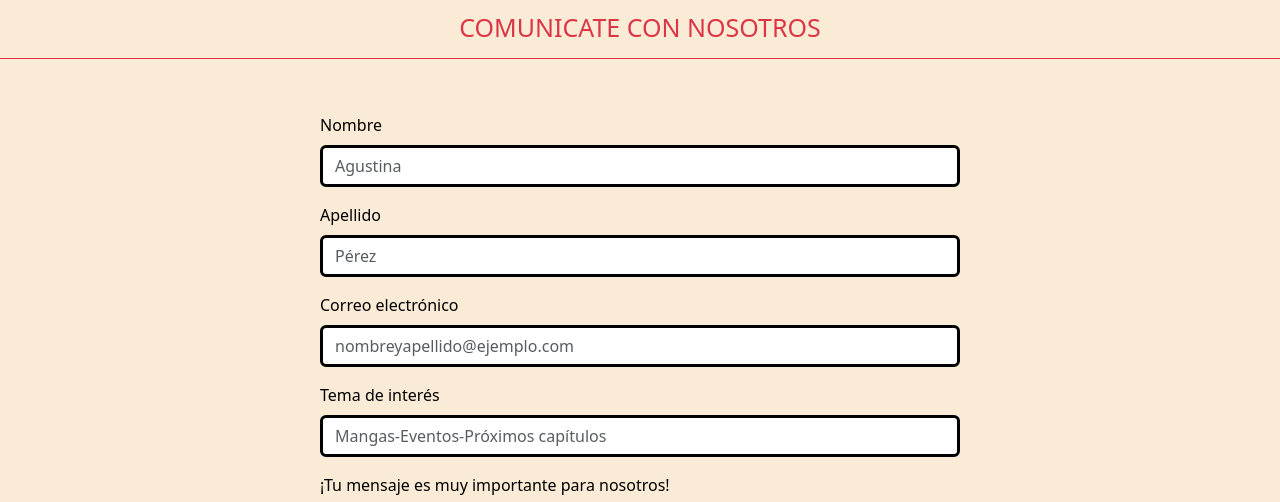
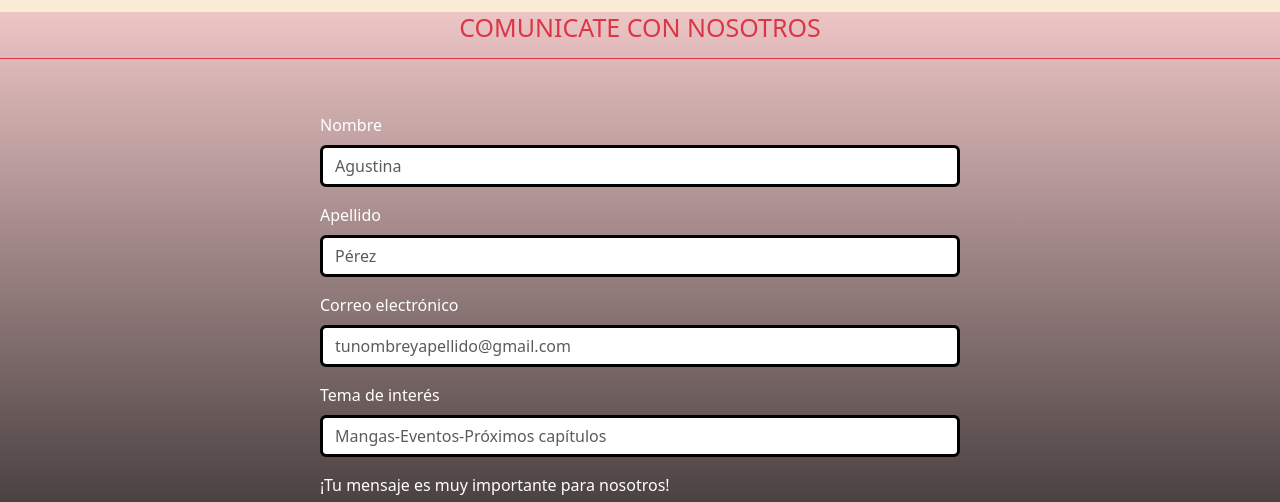
Before and after one commit to AgusMedina3/PF-Medina, a website: page pages/contacto.html in a window 1280 px wide. Shown: the part 244-746 px from the top of the page. Drawn offline with nearby package versions, Linux system fonts and the light colour scheme.

Commit message:
proyecto

```diff
--- a/pages/contacto.html
+++ b/pages/contacto.html
@@ -60,7 +60,7 @@
             </div>
             <div class="mb-3">
               <label for="exampleFormControlInput1" class="form-label">Correo electrónico</label>
-              <input type="email" class="form-control" id="exampleFormControlInput1" placeholder="nombreyapellido@ejemplo.com">
+              <input type="email" class="form-control" id="exampleFormControlInput1" placeholder="tunombreyapellido@gmail.com">
             </div>
             <div class="mb-3">
               <div class="mb-3">
--- a/sass/components/_contacto.scss
+++ b/sass/components/_contacto.scss
@@ -1,7 +1,7 @@
 /* contacto */
 
 .main-contacto{
-    background-color: $light-color;
+    background-image: linear-gradient(to bottom, rgb(237, 197, 197), rgb(30, 29, 29));
     .titular{
         text-align: center;
         font-size: 25px;
@@ -12,7 +12,7 @@
         justify-content: center;
         margin-bottom: 60px;
         font-size: bold;
-        color: black;
+        color: white;
         .contenedor-form{
             width: 50%;
             height: 50%;
--- a/sass/components/_footer.scss
+++ b/sass/components/_footer.scss
@@ -11,10 +11,11 @@ footer {
     top: 0;
 
     ul{
+        justify-content: center;
         color:white;
         align-items: flex-end;
         &:hover{
-            transition: .5s ease;
+            transition: .10s ease;
         a{
             display: inline;
             padding: 5px;
```
Also changed, not shown: style/style.css, 1 other file.
